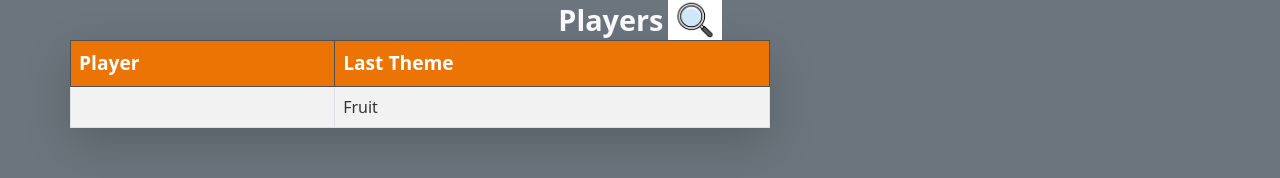
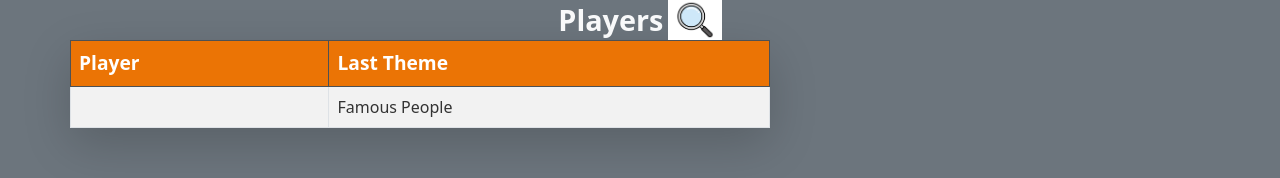
Before and after one commit to JasonElzinga/Startup, a React (Vite) app: page /play in a window 1280 px wide. Shown: the part 153-331 px from the top of the page. Built offline with nearby package versions, Linux system fonts and the light colour scheme.

Commit message:
updated the lastTheme to add a placeholder for data.

```diff
--- a/src/play/play.jsx
+++ b/src/play/play.jsx
@@ -22,11 +22,12 @@ export function Play({user}) {
   ];
 
   const [players, setPlayers] = useState([]);
+  const themes = ["Movies", "Sports", "History", "Music", "Science"];
+  const [lastTheme, setLastTheme] = React.useState("Famous People")
 
   useEffect(() => {
     const interval = setInterval(() => {
       const fakeNames = ['Toby', 'Paul', 'Ashley', 'Jason', 'Samantha', 'Chris'];
-      const themes = ["Movies", "Sports", "History", "Music", "Science"];
 
       const randomPlayer = {
         name: fakeNames[Math.floor(Math.random() * fakeNames.length)],
@@ -86,7 +87,7 @@ export function Play({user}) {
           <tbody>
             <tr>
               <td>{user}</td>
-              <td>Fruit</td>
+              <td>{lastTheme}</td>
             </tr>
             {players.map((player, index) => (
               <tr key={index}>
```
